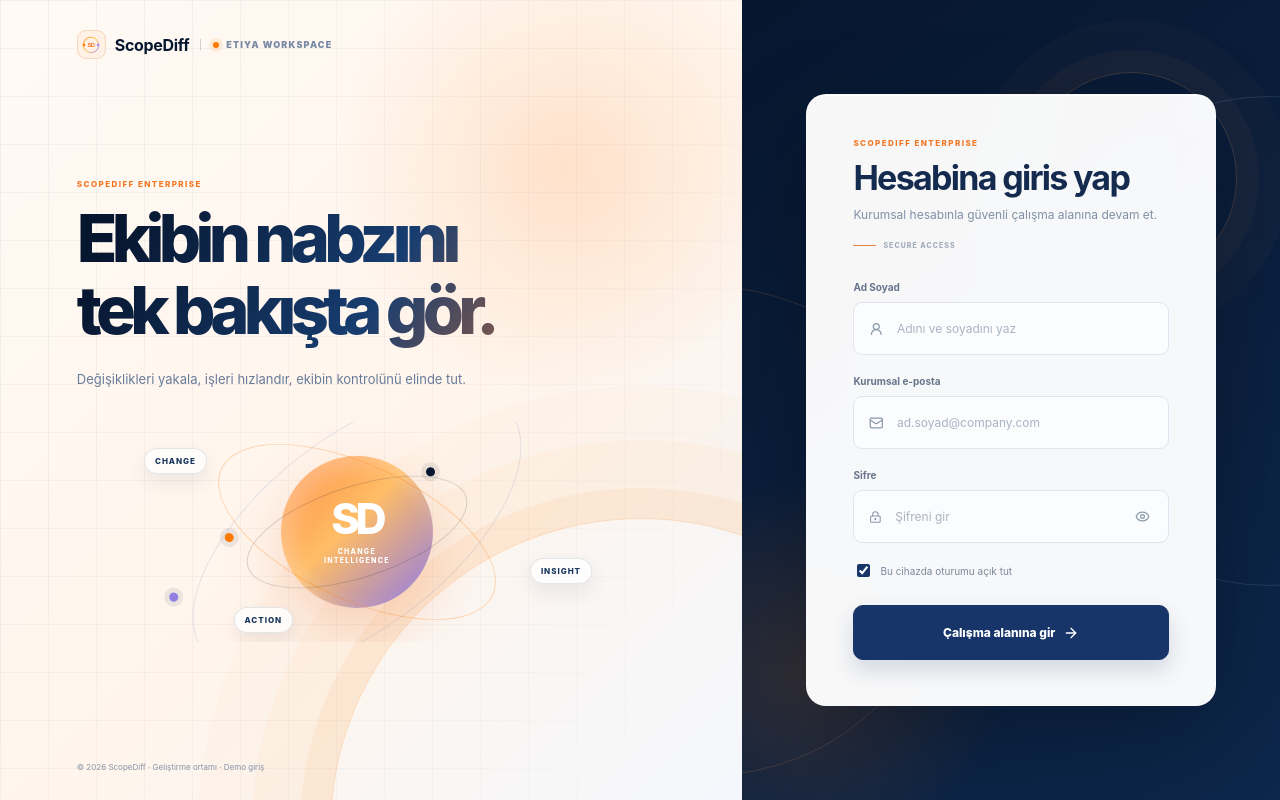
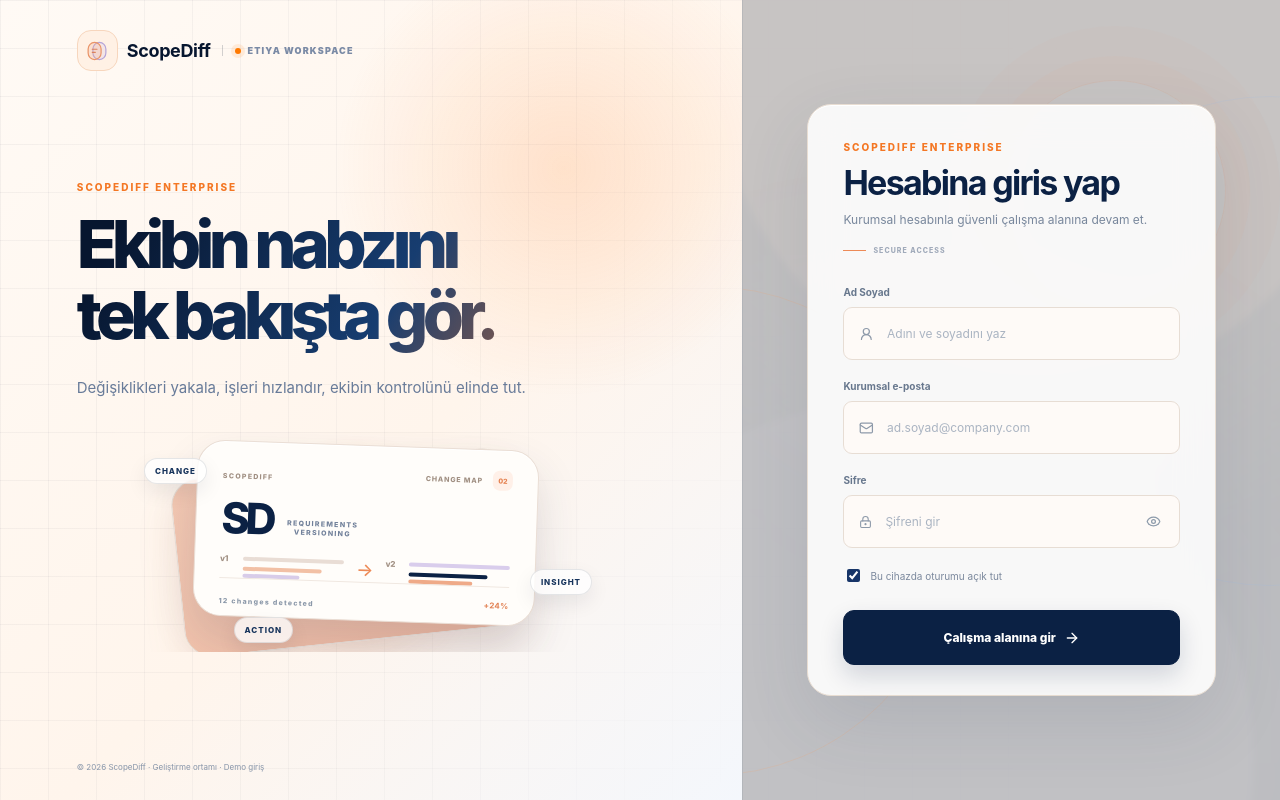
Before and after one commit to GamzeNurAslan/scopediff-ai, a React (Vite) app in the folder frontend/: page /login in a window 1280 px wide. Built offline with nearby package versions, Linux system fonts and the light colour scheme; no server answers.

Commit message:
feat: refresh brand and login experience

```diff
--- a/frontend/src/components/Sidebar.tsx
+++ b/frontend/src/components/Sidebar.tsx
@@ -157,25 +157,38 @@
             role="img"
             aria-label="ScopeDiff"
           >
-            <defs>
-              <linearGradient
-                id="scope-diff-logo-line"
-                x1="6"
-                y1="7"
-                x2="38"
-                y2="37"
-                gradientUnits="userSpaceOnUse"
-              >
-                <stop stopColor="#ff9a3d" />
-                <stop offset="0.52" stopColor="#ffd166" />
-                <stop offset="1" stopColor="#a88cff" />
-              </linearGradient>
-            </defs>
-
-            <circle cx="22" cy="22" r="15.5" fill="none" stroke="url(#scope-diff-logo-line)" strokeWidth="2.2" />
-            <text x="22" y="26" textAnchor="middle" fontFamily="Arial, sans-serif" fontSize="11.5" fontWeight="800" letterSpacing="-0.8" fill="currentColor">SD</text>
-            <circle cx="8" cy="22" r="2.6" fill="#ff7900" />
-            <circle cx="36" cy="22" r="2.6" fill="#a88cff" />
+            <rect
+              x="16"
+              y="9.5"
+              width="19"
+              height="25"
+              rx="9.5"
+              fill="#c8b7e8"
+              fillOpacity=".2"
+              stroke="#c8b7e8"
+              strokeOpacity=".9"
+              strokeWidth="1.8"
+            />
+            <rect
+              x="9"
+              y="9.5"
+              width="19"
+              height="25"
+              rx="9.5"
+              fill="#f4b18e"
+              fillOpacity=".25"
+              stroke="#f4b18e"
+              strokeOpacity=".98"
+              strokeWidth="1.8"
+            />
+            <path
+              d="M15 19.5h7M15 24h4.6"
+              fill="none"
+              stroke="#ffe1cf"
+              strokeLinecap="round"
+              strokeWidth="1.6"
+              opacity=".88"
+            />
           </svg>
 
         </div>
--- a/frontend/src/layouts/AppLayout.css
+++ b/frontend/src/layouts/AppLayout.css
@@ -186,18 +186,18 @@
 .sd-brand-symbol {
   position: relative;
 
-  width: 38px;
-  height: 38px;
+  width: 42px;
+  height: 42px;
 
   display: grid;
   place-items: center;
 
   flex: 0 0 auto;
 
-  border-radius: 10px;
-
-  background:
-    linear-gradient(145deg, rgba(255, 255, 255, .13), rgba(255, 255, 255, .035));
+  border-radius: 14px;
+
+  background:
+    linear-gradient(145deg, rgba(246, 190, 158, .18), rgba(194, 178, 228, .11));
 
   color:
     #f3a17d;
@@ -208,49 +208,21 @@
       255,
       255,
       255,
-      0.08
+      0.11
     );
 
   box-shadow:
-    inset 0 1px 0 rgba(255, 255, 255, .12),
-    0 10px 24px rgba(0, 0, 0, .14);
+    inset 0 1px 0 rgba(255, 255, 255, .16),
+    0 8px 22px rgba(0, 0, 0, .10);
 }
 
 
 .sd-brand-logo {
-  width: 31px;
-  height: 31px;
+  width: 34px;
+  height: 34px;
   display: block;
   overflow: visible;
-  filter: drop-shadow(0 3px 7px rgba(255, 121, 0, .18));
-}
-
-
-.sd-brand-node {
-  position: absolute;
-
-  width: 5px;
-  height: 5px;
-
-  border-radius: 50%;
-
-  background:
-    var(--orange);
-}
-
-
-.sd-brand-node.first {
-  top: 6px;
-  left: 6px;
-}
-
-
-.sd-brand-node.last {
-  right: 6px;
-  bottom: 6px;
-
-  background:
-    #9184ce;
+  filter: drop-shadow(0 3px 7px rgba(241, 164, 124, .10));
 }
 
 
--- a/frontend/src/pages/LoginPage.css
+++ b/frontend/src/pages/LoginPage.css
@@ -220,6 +220,515 @@
   .login-page { grid-template-columns: 1fr; }
   .login-brand-panel { min-height: 430px; }
   .login-form-panel { min-height: calc(100vh - 430px); }
+}
+
+/* Editorial enterprise landing treatment */
+.login-page {
+  grid-template-columns: minmax(0, 1.22fr) minmax(390px, .78fr);
+  background: #fbf7f1;
+  color: #0b2144;
+}
+
+.login-page::before {
+  background-image:
+    linear-gradient(rgba(34, 67, 107, .065) 1px, transparent 1px),
+    linear-gradient(90deg, rgba(34, 67, 107, .065) 1px, transparent 1px);
+  background-size: 48px 48px;
+  mask-image: none;
+  opacity: .8;
+}
+
+.login-ambient-one {
+  top: -260px;
+  left: 56%;
+  width: 650px;
+  height: 650px;
+  background: rgba(246, 181, 134, .2);
+  box-shadow: 0 0 160px 90px rgba(246, 181, 134, .12);
+}
+
+.login-ambient-two {
+  right: 2%;
+  bottom: -320px;
+  width: 720px;
+  height: 720px;
+  background: rgba(192, 176, 225, .13);
+  box-shadow: 0 0 170px 100px rgba(192, 176, 225, .08);
+}
+
+.login-brand-panel {
+  padding: 27px clamp(32px, 7.8vw, 112px) 28px;
+  background: linear-gradient(115deg, rgba(255, 253, 249, .9), rgba(255, 247, 237, .58));
+}
+
+.login-brand-panel::after {
+  display: none;
+}
+
+.login-brand-top {
+  color: #0b2144;
+  font-size: 18px;
+}
+
+.login-brand-top > span:nth-child(3) {
+  color: #71809a;
+  font-size: 10px;
+}
+
+.login-brand-top > i {
+  display: none;
+}
+
+.login-brand-mark,
+.login-mobile-mark {
+  width: 41px;
+  height: 41px;
+  border-color: #f2d3bd;
+  border-radius: 14px;
+  background: rgba(255, 247, 239, .88);
+  color: #e9895a;
+}
+
+.login-scope-logo {
+  width: 30px;
+  height: 30px;
+}
+
+.login-brand-content {
+  max-width: 720px;
+  margin: auto 0;
+  padding: 0;
+}
+
+.login-eyebrow {
+  color: #ed743f;
+  font-size: 10px;
+  letter-spacing: .2em;
+}
+
+.login-brand-content h1 {
+  max-width: 700px;
+  margin: 16px 0 18px;
+  color: #0b2144;
+  font-size: clamp(48px, 6.2vw, 90px);
+  font-weight: 820;
+  letter-spacing: -.085em;
+  line-height: .91;
+}
+
+.login-brand-content > p {
+  max-width: 510px;
+  color: #617798;
+  font-size: 15px;
+  line-height: 1.65;
+}
+
+.login-brand-visual {
+  width: min(100%, 590px);
+  height: 230px;
+  margin-top: 37px;
+  overflow: visible;
+}
+
+.login-brand-visual::before {
+  top: 50%;
+  left: 50%;
+  width: 380px;
+  height: 190px;
+  border-radius: 50%;
+  background: radial-gradient(ellipse, rgba(244, 177, 142, .28), rgba(244, 177, 142, 0) 68%);
+  filter: blur(12px);
+  opacity: .8;
+}
+
+.brand-visual-orbit {
+  display: none;
+}
+
+.brand-visual-orbit::after {
+  display: none;
+}
+
+.brand-visual-orbit.orbit-a {
+  width: 250px;
+  height: 96px;
+}
+
+.brand-visual-orbit.orbit-b {
+  width: 330px;
+  height: 138px;
+  border-color: rgba(231, 126, 74, .22);
+}
+
+.brand-visual-orbit.orbit-c {
+  width: 430px;
+  height: 198px;
+  border-color: rgba(125, 105, 181, .16);
+}
+
+.brand-visual-core {
+  width: 360px;
+  height: 194px;
+  display: block;
+  color: #0b2144;
+  transform: translate(-50%, -50%) rotate(-1deg);
+}
+
+.brand-visual-core::before {
+  display: none;
+}
+
+.brand-core-sheet {
+  position: absolute;
+  border: 1px solid #eaded5;
+  border-radius: 28px;
+}
+
+.brand-core-sheet-back {
+  inset: 18px 19px -3px 0;
+  background: linear-gradient(135deg, #f4c9b3, #edb59d);
+  box-shadow: 0 22px 38px rgba(194, 125, 91, .15);
+  transform: rotate(-6deg);
+}
+
+.brand-core-sheet-front {
+  inset: 0 0 18px 18px;
+  display: flex;
+  align-items: flex-start;
+  flex-direction: column;
+  padding: 20px 25px 17px;
+  background: #fffdfa;
+  box-shadow: 0 22px 46px rgba(42, 58, 93, .14), inset 0 1px #ffffff;
+  transform: rotate(2deg);
+}
+
+.brand-core-meta {
+  display: flex;
+  width: 100%;
+  align-items: center;
+  gap: 10px;
+  color: #a08f82;
+  font-size: 7px;
+  font-weight: 850;
+  letter-spacing: .16em;
+}
+
+.brand-core-meta b {
+  margin-left: auto;
+  color: #a08f82;
+  font-size: 7px;
+  font-weight: 850;
+  letter-spacing: .12em;
+}
+
+.brand-core-meta i {
+  display: grid;
+  width: 20px;
+  height: 20px;
+  place-items: center;
+  border-radius: 7px;
+  background: #fff0e8;
+  color: #e58251;
+  font-size: 7px;
+  font-style: normal;
+  letter-spacing: 0;
+}
+
+.brand-core-meta i {
+  flex: 0 0 auto;
+}
+
+.brand-core-title {
+  display: flex;
+  align-items: flex-end;
+  gap: 15px;
+  margin-top: 17px;
+}
+
+.brand-core-title strong {
+  color: #0b2144;
+  font-size: 42px;
+  letter-spacing: -.1em;
+  line-height: .9;
+}
+
+.brand-core-title span {
+  margin-bottom: 2px;
+  color: #71809a;
+  font-size: 7px;
+  font-weight: 800;
+  letter-spacing: .14em;
+  line-height: 1.35;
+}
+
+.brand-core-compare {
+  display: flex;
+  width: 100%;
+  align-items: center;
+  gap: 12px;
+  margin-top: 16px;
+}
+
+.brand-core-version {
+  display: grid;
+  flex: 1;
+  grid-template-columns: 18px 1fr;
+  align-items: center;
+  gap: 5px;
+}
+
+.brand-core-version small {
+  color: #a08f82;
+  font-size: 8px;
+  font-weight: 850;
+}
+
+.brand-core-version i {
+  display: block;
+  height: 4px;
+  border-radius: 99px;
+  background: #e9ddd5;
+}
+
+.brand-core-version i + i {
+  grid-column: 2;
+  width: 78%;
+  margin-top: -2px;
+  background: #f2c0a5;
+}
+
+.brand-core-version i + i + i {
+  width: 56%;
+  margin-top: -2px;
+  background: #d8cce9;
+}
+
+.brand-core-version.active i:first-of-type {
+  background: #d9cdec;
+}
+
+.brand-core-version.active i + i {
+  background: #0b2144;
+}
+
+.brand-core-version.active i + i + i {
+  width: 64%;
+  background: #efaa88;
+}
+
+.brand-core-arrow {
+  color: #ed8a57;
+  font-size: 18px;
+  font-weight: 500;
+}
+
+.brand-core-footer {
+  display: flex;
+  width: 100%;
+  align-items: center;
+  justify-content: space-between;
+  margin-top: auto;
+  padding-top: 9px;
+  border-top: 1px solid #f0e8e1;
+  color: #8b98a9;
+  font-size: 7px;
+  letter-spacing: .04em;
+}
+
+.brand-core-footer b {
+  color: #e17f50;
+  font-size: 8px;
+}
+
+.brand-core-lines {
+  gap: 5px;
+  margin-top: auto;
+}
+
+.brand-core-lines i {
+  display: block;
+  width: 24px;
+  height: 3px;
+  border-radius: 99px;
+  background: #f0b092;
+}
+
+.brand-core-lines i:nth-child(2) {
+  width: 42px;
+  background: #d8cce9;
+}
+
+.brand-core-lines i:nth-child(3) {
+  width: 15px;
+  background: #0b2144;
+}
+
+.brand-visual-tag {
+  padding: 8px 12px;
+  border-color: #e9ddd2;
+  background: rgba(255, 255, 255, .84);
+  box-shadow: 0 10px 22px rgba(40, 63, 95, .08);
+  color: #17345c;
+}
+
+.brand-visual-tag.tag-one { top: 31px; left: 5%; }
+.brand-visual-tag.tag-two { top: 59%; right: 2%; }
+.brand-visual-tag.tag-three { bottom: 4px; left: 18%; }
+
+.login-brand-footer {
+  color: #8b98a9;
+}
+
+.login-form-panel {
+  border-left: 1px solid rgba(38, 66, 104, .09);
+  background: #f6f3ef;
+}
+
+.login-form-panel::before {
+  top: 10%;
+  right: 10%;
+  width: 220px;
+  height: 220px;
+  border-color: rgba(232, 144, 96, .15);
+  box-shadow: 0 0 0 24px rgba(232, 144, 96, .035), 0 0 0 54px rgba(232, 144, 96, .022);
+}
+
+.login-panel-orbit {
+  border-color: rgba(91, 125, 171, .12);
+}
+
+.login-form-card {
+  width: min(100%, 420px);
+  padding: 36px 35px 30px;
+  border-color: #e8ddd2;
+  border-radius: 24px;
+  background: rgba(255, 255, 255, .88);
+  box-shadow: 0 26px 75px rgba(50, 64, 90, .12), inset 0 1px #ffffff;
+  backdrop-filter: blur(18px);
+}
+
+.login-form-heading h2 {
+  color: #0b2144;
+  font-size: 29px;
+}
+
+.login-form-heading p {
+  color: #78879c;
+  font-size: 11px;
+}
+
+.login-heading-line {
+  color: #a0aaba;
+}
+
+.login-heading-line i {
+  background: #ed8a57;
+  box-shadow: none;
+}
+
+.login-field > span {
+  color: #67778d;
+}
+
+.login-input-wrap {
+  border-color: #e7ddd4;
+  background: rgba(255, 251, 247, .86);
+  color: #8d99a9;
+}
+
+.login-input-wrap:focus-within {
+  border-color: #efa176;
+  background: #ffffff;
+  box-shadow: 0 0 0 3px rgba(239, 126, 69, .1);
+}
+
+.login-input-wrap input {
+  color: #17345c;
+}
+
+.login-submit {
+  border-color: #0b2144;
+  border-radius: 11px;
+  background: #0b2144;
+  box-shadow: 0 11px 24px rgba(11, 33, 68, .16);
+}
+
+.login-submit:hover:not(:disabled) {
+  background: #173d70;
+  filter: none;
+}
+
+.login-demo {
+  border-top-color: #eee6df;
+}
+
+.login-demo-heading span {
+  color: #68778b;
+}
+
+.login-demo-heading small {
+  color: #a0aaba;
+}
+
+.login-demo button {
+  border-color: #ebe2d9;
+  background: rgba(255, 252, 248, .9);
+}
+
+.login-demo button:hover {
+  border-color: #f1c4a5;
+  background: #fff8f1;
+}
+
+.login-demo strong {
+  color: #243f65;
+}
+
+@media (max-width: 900px) {
+  .login-brand-panel {
+    min-height: 500px;
+  }
+
+  .login-brand-content h1 {
+    max-width: 620px;
+    font-size: 58px;
+  }
+
+  .login-form-panel {
+    min-height: calc(100vh - 500px);
+  }
+}
+
+@media (max-width: 530px) {
+  .login-brand-panel {
+    min-height: 395px;
+    padding: 22px 22px 25px;
+  }
+
+  .login-brand-content {
+    margin-top: 45px;
+  }
+
+  .login-brand-content h1 {
+    font-size: 45px;
+  }
+
+  .login-brand-content > p {
+    font-size: 13px;
+  }
+
+  .login-brand-visual {
+    display: none;
+  }
+
+  .login-form-panel {
+    min-height: calc(100vh - 395px);
+    padding: 27px 16px;
+  }
+
+  .login-form-card {
+    padding: 27px 22px 23px;
+  }
 }
 
 .login-form-card {
@@ -720,20 +1229,19 @@
 .login-brand-footer { color: #8795a9; }
 
 .login-form-panel {
-  background:
-    radial-gradient(circle at 12% 84%, rgba(255, 121, 0, .16), transparent 24%),
-    linear-gradient(145deg, #07162f 0%, #0d274b 100%);
+  border-left: 1px solid rgba(38, 66, 104, .09);
+  background: rgba(255, 251, 246, .72);
 }
 
 .login-form-panel::before {
   position: absolute;
-  top: 9%;
-  right: 8%;
-  width: 210px;
-  height: 210px;
-  border: 1px solid rgba(255, 166, 91, .22);
+  top: 10%;
+  right: 10%;
+  width: 220px;
+  height: 220px;
+  border: 1px solid rgba(232, 144, 96, .15);
   border-radius: 50%;
-  box-shadow: 0 0 0 22px rgba(255, 166, 91, .035), 0 0 0 52px rgba(255, 166, 91, .025);
+  box-shadow: 0 0 0 24px rgba(232, 144, 96, .035), 0 0 0 54px rgba(232, 144, 96, .022);
   content: '';
   pointer-events: none;
 }
@@ -741,10 +1249,13 @@
 .login-panel-orbit { border-color: rgba(149, 184, 234, .16); }
 .orbit-two { border-color: rgba(255, 155, 88, .16); }
 .login-form-card {
-  width: min(100%, 440px);
-  border-color: rgba(255, 255, 255, .14);
-  background: rgba(255, 255, 255, .97);
-  box-shadow: 0 30px 90px rgba(0, 0, 0, .26), inset 0 1px #ffffff;
+  width: min(100%, 420px);
+  padding: 36px 35px 30px;
+  border-color: #e8ddd2;
+  border-radius: 24px;
+  background: rgba(255, 255, 255, .88);
+  box-shadow: 0 26px 75px rgba(50, 64, 90, .12), inset 0 1px #ffffff;
+  backdrop-filter: blur(18px);
 }
 
 @media (max-width: 900px) {
--- a/frontend/src/pages/LoginPage.tsx
+++ b/frontend/src/pages/LoginPage.tsx
@@ -104,17 +104,9 @@
       viewBox="0 0 44 44"
       aria-hidden="true"
     >
-      <circle cx="22" cy="22" r="15.5" fill="none" stroke="url(#login-scope-gradient)" strokeWidth="2.2" />
-      <text x="22" y="26" textAnchor="middle" fontFamily="Arial, sans-serif" fontSize="11.5" fontWeight="800" letterSpacing="-0.8" fill="currentColor">SD</text>
-      <circle cx="8" cy="22" r="2.6" fill="#ff7900" />
-      <circle cx="36" cy="22" r="2.6" fill="#a88cff" />
-      <defs>
-        <linearGradient id="login-scope-gradient" x1="6" y1="7" x2="38" y2="37" gradientUnits="userSpaceOnUse">
-          <stop stopColor="#ff9a3d" />
-          <stop offset="0.52" stopColor="#ffd166" />
-          <stop offset="1" stopColor="#a88cff" />
-        </linearGradient>
-      </defs>
+      <rect x="16" y="9.5" width="19" height="25" rx="9.5" fill="#c8b7e8" fillOpacity=".2" stroke="#b5a4d8" strokeWidth="1.8" />
+      <rect x="9" y="9.5" width="19" height="25" rx="9.5" fill="#f4b18e" fillOpacity=".25" stroke="#e99468" strokeWidth="1.8" />
+      <path d="M15 19.5h7M15 24h4.6" fill="none" stroke="#d9794e" strokeLinecap="round" strokeWidth="1.6" opacity=".88" />
     </svg>
   )
 }
@@ -205,7 +197,19 @@
             <div className="brand-visual-orbit orbit-a" />
             <div className="brand-visual-orbit orbit-b" />
             <div className="brand-visual-orbit orbit-c" />
-            <div className="brand-visual-core"><strong>SD</strong><span>CHANGE<br />INTELLIGENCE</span></div>
+            <div className="brand-visual-core">
+              <div className="brand-core-sheet brand-core-sheet-back" />
+              <div className="brand-core-sheet brand-core-sheet-front">
+                <div className="brand-core-meta"><span>SCOPEDIFF</span><b>CHANGE MAP</b><i>02</i></div>
+                <div className="brand-core-title"><strong>SD</strong><span>REQUIREMENTS<br />VERSIONING</span></div>
+                <div className="brand-core-compare">
+                  <div className="brand-core-version"><small>v1</small><i /><i /><i /></div>
+                  <b className="brand-core-arrow">→</b>
+                  <div className="brand-core-version active"><small>v2</small><i /><i /><i /></div>
+                </div>
+                <div className="brand-core-footer"><span>12 changes detected</span><b>+24%</b></div>
+              </div>
+            </div>
             <span className="brand-visual-tag tag-one">CHANGE</span>
             <span className="brand-visual-tag tag-two">INSIGHT</span>
             <span className="brand-visual-tag tag-three">ACTION</span>
```
